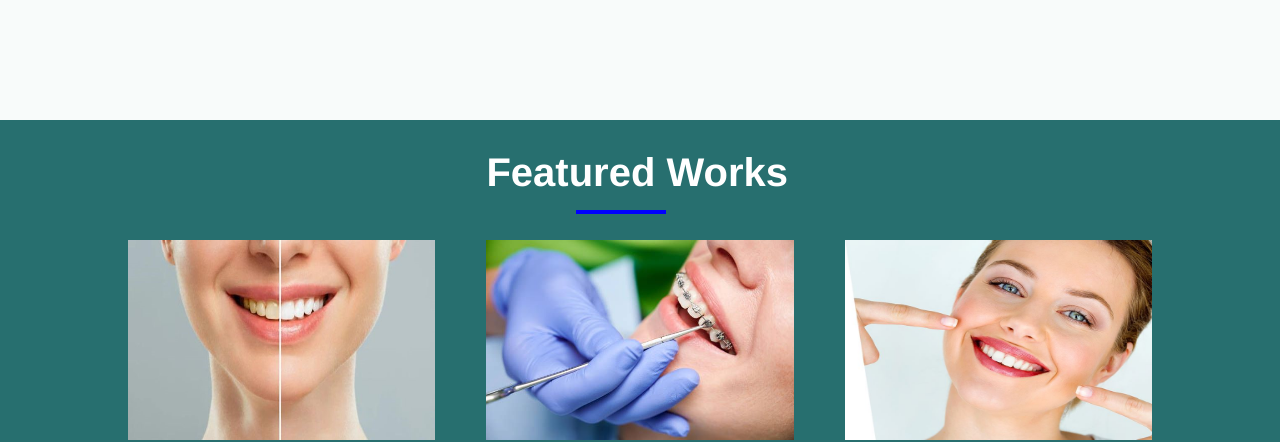
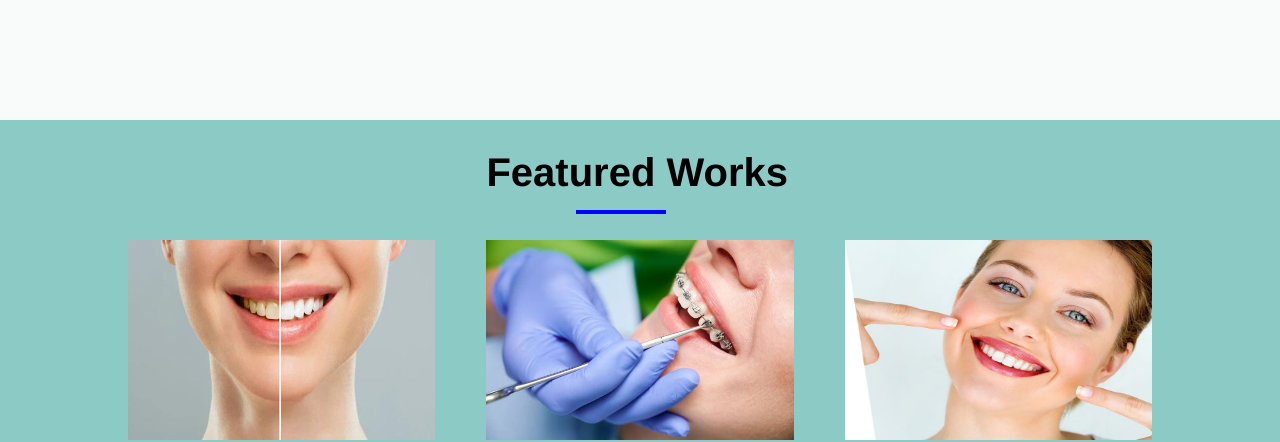
Before and after one commit to Mariam-1-m/Dentisry-world, a plain HTML site: page index.html in a window 1280 px wide. Shown: the part 1480-1922 px from the top of the page. Drawn offline with Linux system fonts and the light colour scheme.

Commit message:
Update First project.css

```diff
--- a/css/First project.css
+++ b/css/First project.css
@@ -300,14 +300,14 @@ color: black;
 }
 
 /* ///////////////////////////////////////////////////section 3/////////////////////////////////////////////////// */
-.section3-container .underlined-title{
+/* .section3-container .underlined-title{
     color: white;
-}
+} */
 
 .section3-container{
     width: 100%;
     height: 100vh;
-    background-color:rgb(39, 111, 111);
+  background-color:rgb(140, 203, 197);
 
 }
 
@@ -1130,4 +1130,5 @@ background-color: rgb(70, 1, 190);
     color: white;
 }
 
+
 /* ///////////////////////////////////////////////////Finish/////////////////////////////////////////////// */
```
